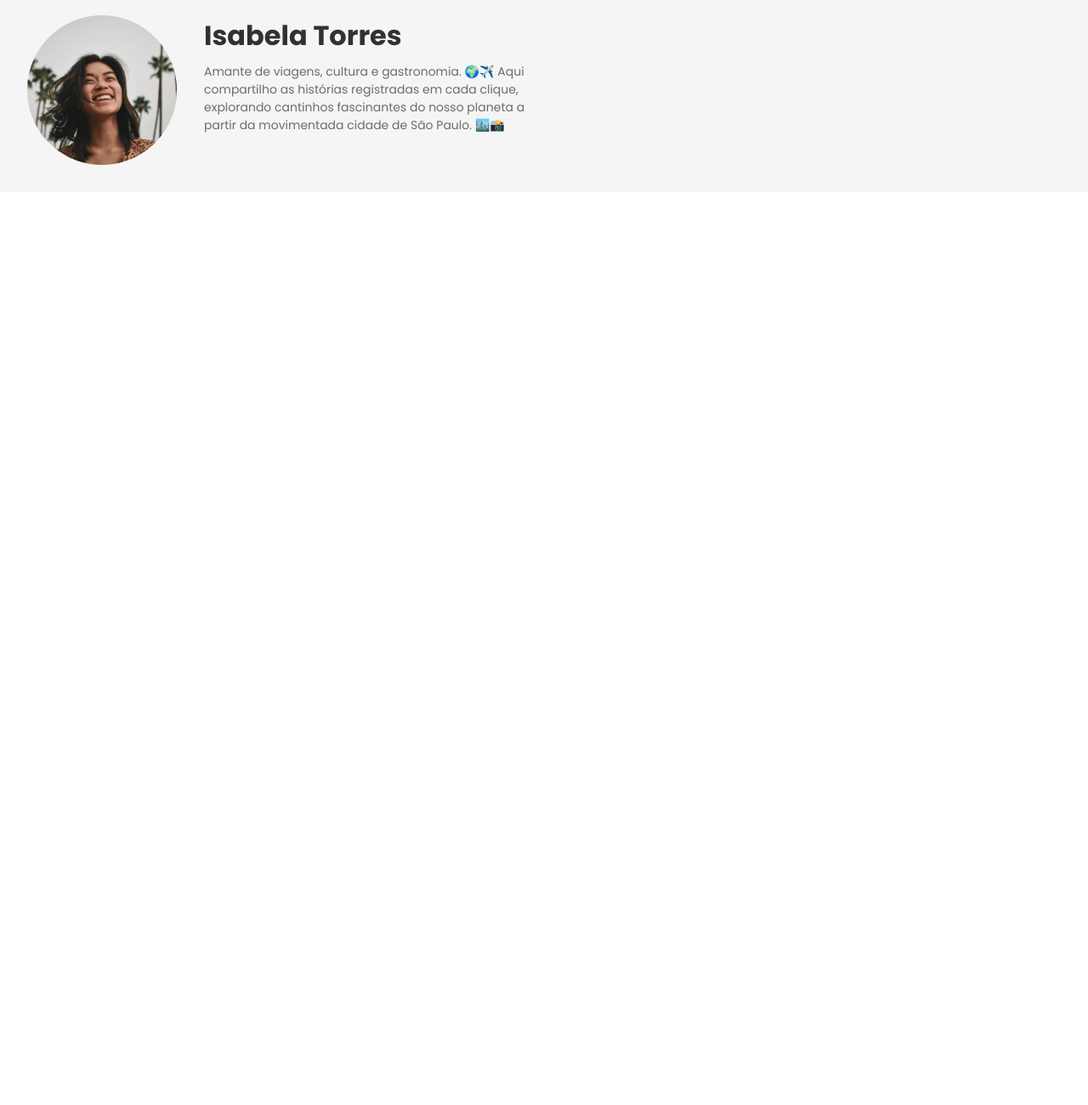
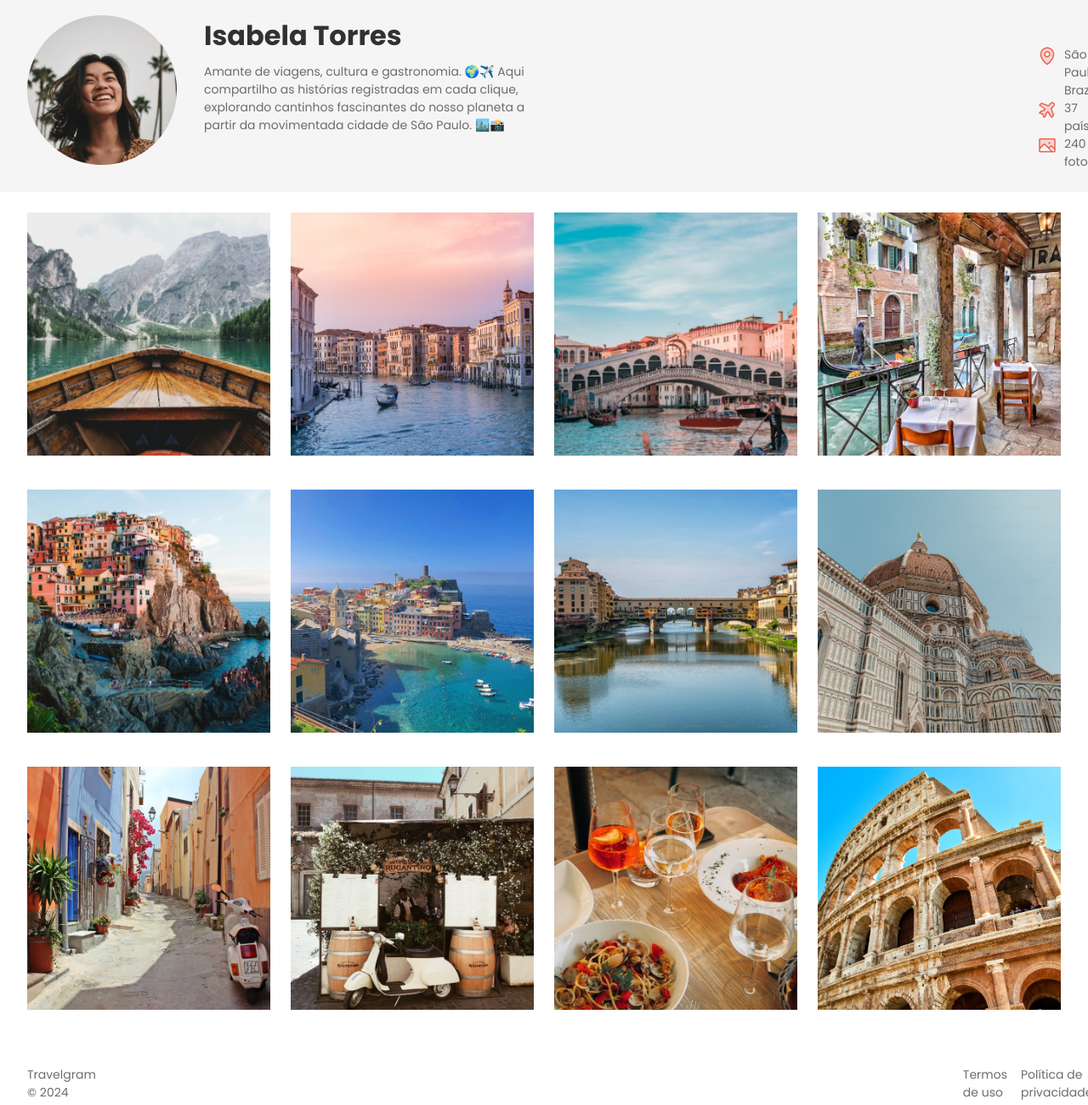
Before and after one commit to lic3as/travelgram, a plain HTML site: page index.html in a window 1280 px wide. Shown: the part 94-1394 px from the top of the page at 85% size. Before the commit the page ends 800 px from the top, so only its background shows below. Drawn offline with Linux system fonts and the light colour scheme.

Commit message:
feat: finalizando com info, galeria e footer

```diff
--- a/index.html
+++ b/index.html
@@ -31,7 +31,42 @@
                     Aqui compartilho as histórias registradas em cada clique, explorando cantinhos fascinantes do nosso planeta a partir da movimentada cidade de São Paulo. 🏙️📸</p>
                 </div>
             </div>
+            <div id="info">
+                <div class="line-info">
+                    <img src="./assets/logo/MapPin.svg" alt="Ícone de local">
+                    <p>São Paulo, Brazil</p>
+                </div>
+                <div class="line-info">
+                    <img src="./assets/logo/AirplaneTilt.svg" alt="Ícone de avião">
+                    <p>37 países</p>
+                </div>
+                <div class="line-info">
+                    <img src="./assets/logo/Image.svg" alt="Ícone de imagem">
+                    <p>240 fotos</p>
+                </div>
+            </div>
         </div>
     </section>
+    <section>
+        <div id="galeria">
+            <img src="./assets/img/Image 01.png" alt="Foto de paisagem">
+            <img src="./assets/img/Image 02.png" alt="Foto de paisagem">
+            <img src="./assets/img/Image 03.png" alt="Foto de paisagem">
+            <img src="./assets/img/Image 04.png" alt="Foto de paisagem">
+            <img src="./assets/img/Image 05.png" alt="Foto de paisagem">
+            <img src="./assets/img/Image 06.png" alt="Foto de paisagem">
+            <img src="./assets/img/Image 07.png" alt="Foto de paisagem">
+            <img src="./assets/img/Image 08.png" alt="Foto de paisagem">
+            <img src="./assets/img/Image 09.png" alt="Foto de paisagem">
+            <img src="./assets/img/Image 10.png" alt="Foto de paisagem">
+            <img src="./assets/img/Image 11.png" alt="Foto de paisagem">
+            <img src="./assets/img/Image 12.png" alt="Foto de paisagem">
+        </div>
+    </section>
+    <footer>
+        <p id="travelgram">Travelgram © 2024</p>
+        <p id="termos">Termos de uso</p>
+        <p id="politica">Política de privacidade</p>
+    </footer>
 </body>
 </html>
--- a/style.css
+++ b/style.css
@@ -101,3 +101,64 @@ p{
     font-weight: normal;
     color: var(--text-color-secondary);
 }
+
+.line-info{
+    display: flex;
+    flex-direction: row;
+
+    & img{
+        width: 24px;
+        height: 24px;
+        margin-right: 8px;
+    }
+}
+
+#about{
+    display: flex;
+    flex-direction: row;
+}
+
+#info{
+    margin-top: 68px;
+    margin-left: 600px;
+}
+
+#galeria{
+    margin-block: 24px;
+    width: 100%;
+    height: 954px;
+    background-color: var(--background-color);
+    display: flex;
+    flex-direction: row;
+    flex-wrap: wrap;
+    gap: 24px;
+    justify-content: center;
+
+    & img{
+        width: 286px;
+        height: 286px;
+    }
+}
+
+footer{
+    width: 100%;
+    height: 72px;
+    background-color: var(--background-color);
+    display: flex;
+    flex-direction: row;
+
+    & #travelgram{
+        margin-left: 32px;
+        margin-top: 25.5px;
+        margin-right: 1020px;
+    }
+
+    & #termos{
+        margin-top: 25.5px;
+        margin-right: 16px;
+    }
+
+    & #politica{
+        margin-top: 25.5px;
+    }
+}
```
